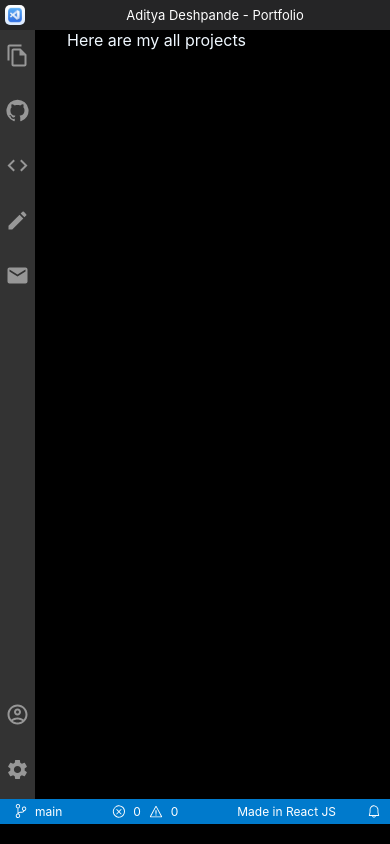
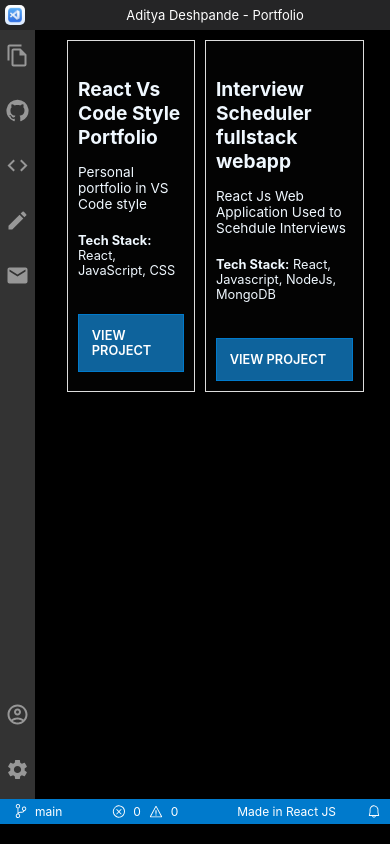
Before and after one commit to adityadeshpande0/MyPortfolio, a React (Create React App) app: page /projects in a window 390 px wide. Built offline with nearby package versions, Linux system fonts and the light colour scheme.

Commit message:
new components added

```diff
--- a/package.json
+++ b/package.json
@@ -10,6 +10,7 @@
     "@testing-library/jest-dom": "^5.17.0",
     "@testing-library/react": "^13.4.0",
     "@testing-library/user-event": "^13.5.0",
+    "bootstrap": "^5.3.3",
     "bootstrap-icons": "^1.11.3",
     "react": "^18.2.0",
     "react-dom": "^18.2.0",
--- a/src/Components/Projects/Projects.jsx
+++ b/src/Components/Projects/Projects.jsx
@@ -1,11 +1,26 @@
-import React from 'react'
+import React from 'react';
+import ProjectCard from '../../reusables/ProjectCard';
+import './project-styles.css'
 
 function Projects() {
   return (
-    <div>
-      Here are my all projects
+    <div className="projects-container">
+      <div className="projects-grid">
+        <ProjectCard
+          title="React Vs Code Style Portfolio"
+          description="Personal portfolio in VS Code style"
+          techStack="React, JavaScript, CSS"
+          projectLink="https://github.com/adityadeshpande0/MyPortfolio"
+        />
+        <ProjectCard
+          title="Interview Scheduler fullstack webapp"
+          description="React Js Web Application Used to Scehdule Interviews"
+          techStack="React, Javascript, NodeJs, MongoDB"
+          projectLink="https://github.com/adityadeshpande0/interview-scheduler"
+        />
+      </div>
     </div>
-  )
+  );
 }
 
-export default Projects
+export default Projects;
--- /dev/null
+++ b/src/Components/Projects/project-styles.css
@@ -0,0 +1,4 @@
+.projects-grid{
+    display: flex;
+    flex-direction: row;
+}
--- /dev/null
+++ b/src/reusables/ProjectCard.jsx
@@ -0,0 +1,21 @@
+import React from 'react';
+import './projectcard-styles.css';
+
+function ProjectCard({ title, description, techStack, projectLink }) {
+  return (
+    <div className="project-card">
+      <div className="project-card-body">
+        <h4 className="project-card-title">{title}</h4>
+        <p className="project-card-description">{description}</p>
+        <p className="project-card-techStack">
+          <strong>Tech Stack:</strong> {techStack}
+        </p>
+        <a href={projectLink} target="_blank" rel="noopener noreferrer" className="home-button">
+          View Project
+        </a>
+      </div>
+    </div>
+  );
+}
+
+export default ProjectCard;
--- /dev/null
+++ b/src/reusables/projectcard-styles.css
@@ -0,0 +1,86 @@
+/* Default Styles */
+.project-card {
+    border: 1px solid #ddd;
+    padding: 0.5rem;
+    margin: 10px 10px 0px 0px;
+    transition: transform 0.3s ease, box-shadow 0.3s ease;
+    background-color: #030303;
+  }
+
+  .project-card-body {
+    display: flex;
+    flex-direction: column;
+    justify-content: space-between;
+  }
+
+  .project-card-title {
+    /* font-size: 1.5rem; */
+    margin-bottom: 10px;
+  }
+
+  .project-card-description {
+    font-size: 1rem;
+    margin-bottom: 15px;
+  }
+
+  .project-card-techStack {
+    font-size: 0.9rem;
+    margin-bottom: 20px;
+  }
+
+  .project-card-btn:hover {
+    background-color: #0056b3;
+  }
+
+  /* Hover Effect */
+  /* .project-card:hover {
+    transform: scale(1.03);
+    box-shadow: 0 4px 10px rgba(77, 77, 77, 0.2);
+  } */
+
+  /* Responsive Styles */
+  @media (max-width: 768px) {
+    .project-card {
+      padding: 15px;
+    }
+
+    .project-card-title {
+      font-size: 1.3rem;
+    }
+
+    .project-card-description {
+      font-size: 0.95rem;
+    }
+
+    .project-card-techStack {
+      font-size: 0.85rem;
+    }
+
+    .project-card-btn {
+      padding: 8px 16px;
+      font-size: 0.9rem;
+    }
+  }
+
+  @media (max-width: 576px) {
+    .project-card {
+      padding: 10px;
+    }
+
+    .project-card-title {
+      font-size: 1.2rem;
+    }
+
+    .project-card-description {
+      font-size: 0.85rem;
+    }
+
+    .project-card-techStack {
+      font-size: 0.8rem;
+    }
+
+    .project-card-btn {
+      padding: 7px 14px;
+      font-size: 0.85rem;
+    }
+  }
```
Also changed, not shown: 1 other file (tests, documents, lock files or other folders).
